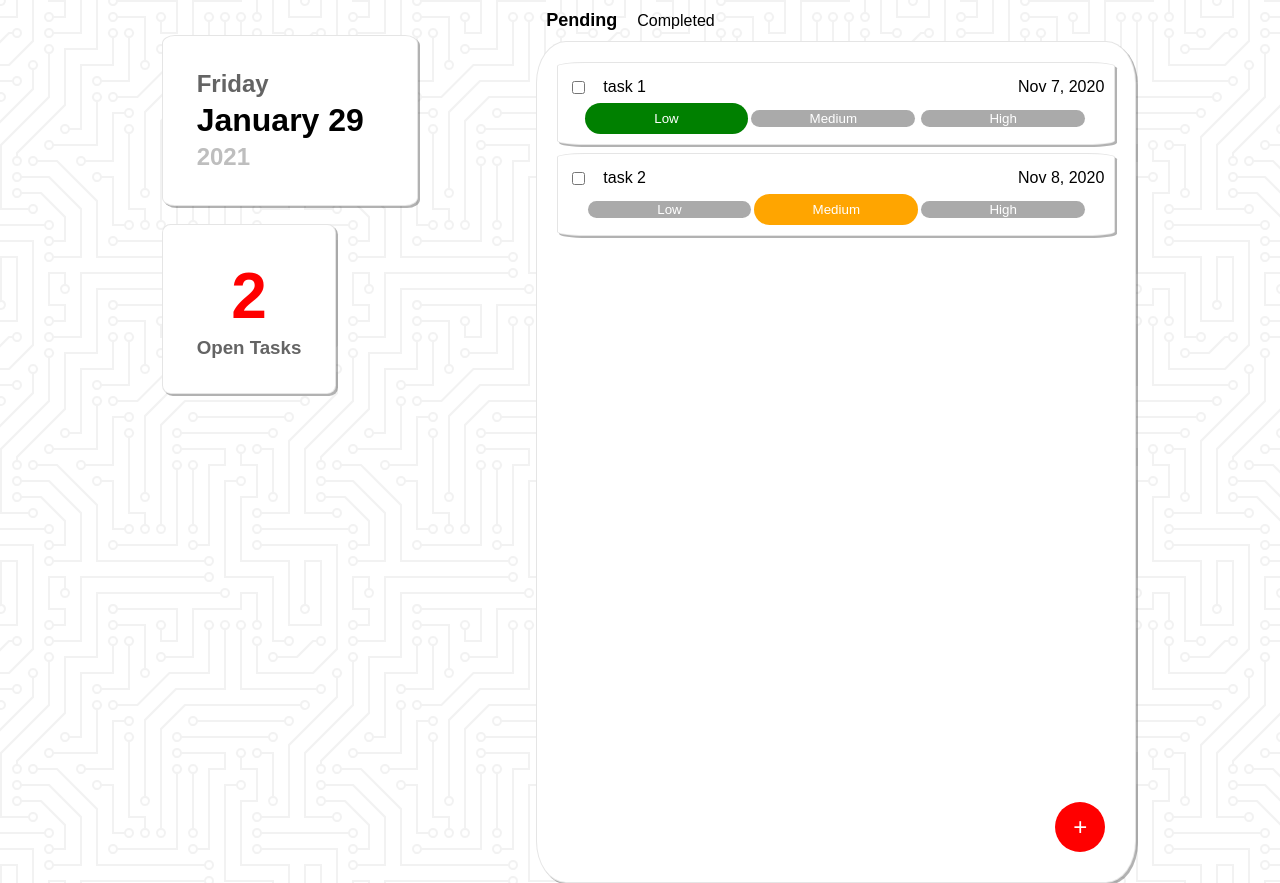
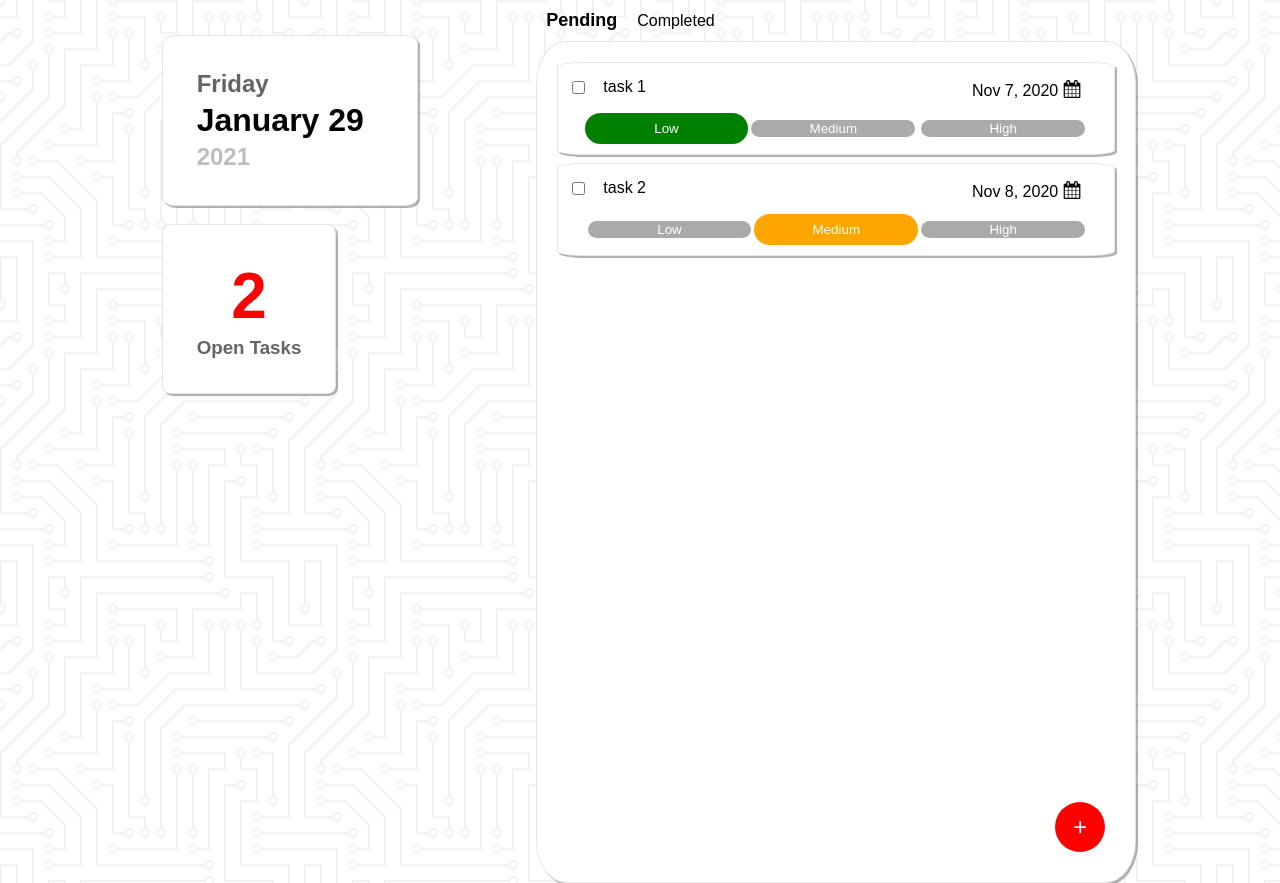
Before and after one commit to ryuuohlee/Creative-Softwares-Challenge, a React (Create React App) app in the folder to-do/: page / in a window 1280 px wide. Built offline with nearby package versions, Linux system fonts and the light colour scheme.

Commit message:
Feature: worked on mobile css

```diff
--- a/to-do/src/components/Task/Task.js
+++ b/to-do/src/components/Task/Task.js
@@ -1,5 +1,6 @@
 import React, { useState } from 'react';
-import { TaskContainer, Low, Medium, High, Stats, Priority, ProgressName, Label, NotSelected } from './TaskStyle.js';
+import { TaskContainer, Low, Medium, High, Stats, Priority, ProgressName, Label, NotSelected, Calendar, DueDate } from './TaskStyle.js';
+import calendar from '../../calendar-with-spring-binder-and-date-blocks.png';
 
 const Task = (props) => {
   const { date, priority, status, task, tasks, setTasks } = props;
@@ -27,9 +28,10 @@ const Task = (props) => {
               {task}
             </Label>
           </ProgressName>
-          <div className="classLabel">
+          <DueDate className="classLabel">
             {date}
-          </div>
+            <Calendar className="calendar" src={calendar} alt="calendar"/>
+          </DueDate>
         </Stats>
         <div>
           {priority==='Low' ?
--- a/to-do/src/components/Task/TaskStyle.js
+++ b/to-do/src/components/Task/TaskStyle.js
@@ -18,6 +18,7 @@ export const Stats = styled.div`
   margin-top: 10px;
   margin-right: 5px;
   margin-left: 5px;
+  margin-bottom: 10px;
 `;
 
 export const Priority = styled.div`
@@ -78,3 +79,26 @@ export const NotSelected = styled.button`
   margin-right: 3px;
   margin-bottom: 12px;
 `;
+
+export const DueDate = styled.div`
+  position: absolute;
+  right: -1rem;
+  width: 30%;
+  margin-bottom: 10px;
+  margin-left: 10px;
+  @media (max-width: 411px) {
+    position: absolute;
+    right: 1.5rem;
+  }
+`;
+
+export const Calendar = styled.img`
+  margin-top: 2px;
+  margin-left: 5px;
+  margin-bottom: -2px;
+  height: 20%;
+  width: 10%;
+  @media (max-width: 411px) {
+    visibility: hidden;
+  }
+`;
--- a/to-do/src/components/TaskModal/TaskModal.js
+++ b/to-do/src/components/TaskModal/TaskModal.js
@@ -2,6 +2,7 @@ import React, { useState } from 'react';
 import DatePicker from 'react-datepicker';
 import "react-datepicker/dist/react-datepicker.css";
 import { Form, TaskData } from './TaskModalStyle.js';
+import calendar from '../../calendar-with-spring-binder-and-date-blocks.png';
 
 const TaskModal = (props) => {
   console.log(props)
```
Also changed, not shown: to-do/src/calendar-with-spring-binder-and-date-blocks.png (renamed from to-do/public/calendar-with-spring-binder-and-date-blocks.png), 1 other file (tests, documents, lock files or other folders).
